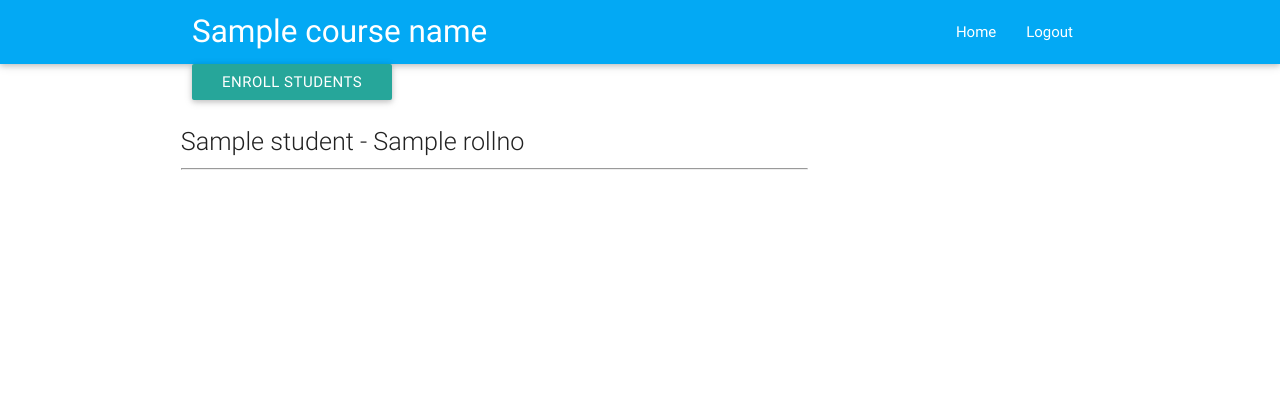
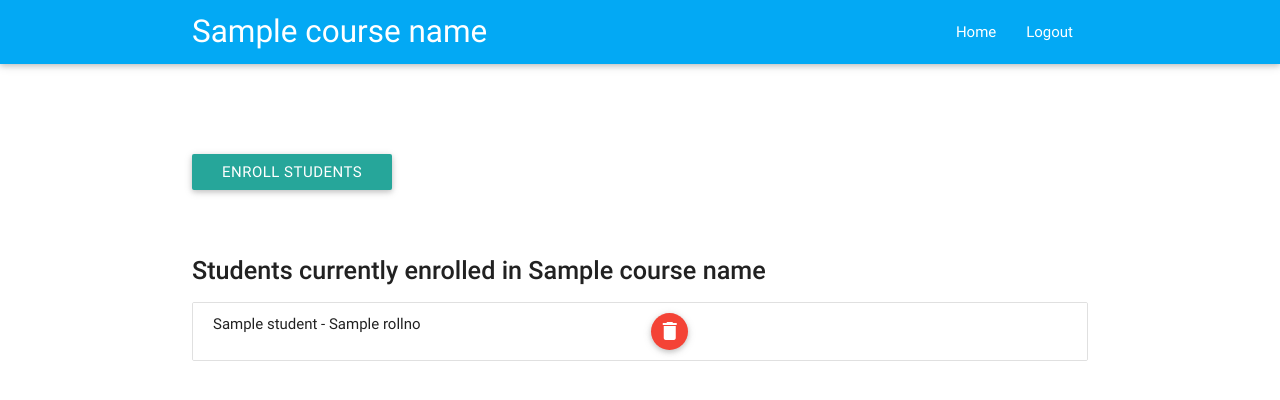
Before and after one commit to vinayakvivek/Feeder, a Django app: template lab10/templates/course-detail.html in a window 1280 px wide. Shown: the top 400 px of the page. Run offline with Django 3.2, Linux system fonts and the light colour scheme; the template is opened without the code that fills it: most values are stand-ins (such as "Sample title", 1, 10 or a date in 2020); parts of the project's set-up code (start-up, migrations or seed data) failed here and were passed over; some libraries are stand-ins or nearby versions.

Commit message:
Updated layout of course detial and courses pages

```diff
--- a/lab10/templates/addcourse.html
+++ b/lab10/templates/addcourse.html
@@ -73,6 +73,10 @@
 
 		    {% endif %}
 
+			<div class="row center-align">
+	            <a href="{% url 'home' %}" class="btn">back to home</a>
+	        </div>
+
 		</div>
 	</div>
 </div>
--- a/lab10/templates/base.html
+++ b/lab10/templates/base.html
@@ -35,6 +35,13 @@
     <!--  Scripts-->
   	<script src="{% static 'js/jquery-2.1.1.min.js' %}"></script>
   	<script src="{% static 'materialize/js/materialize.js' %}"></script>
+
+    <script type="text/javascript">
+      // for tooltips
+      $(document).ready(function(){
+        $('.tooltipped').tooltip({delay: 50});
+      });
+    </script>
   	<script type="text/javascript">
      {% block script %}
      {% endblock %}
--- a/lab10/templates/course-detail.html
+++ b/lab10/templates/course-detail.html
@@ -16,6 +16,8 @@
 
 {% block content %}
 
+	<br><br><br><br>
+
 	<div class="container">
 		<form method="POST" action="{% url 'enroll' %}">
 			{% csrf_token %}
@@ -23,18 +25,31 @@
 			<input type="submit" class="btn" value="Enroll students">
 		</form>
 	</div>
+	<br><br>
+
+	<div class="container">
+		<h3 class="flow-text"><strong>Students currently enrolled in {{ course_name }}</strong></h3>
+		<div class="collection valign">
+			{% for student in students %}
+
+				<div class="collection-item row">
+					<div class="col s12 m6 l6">
+						<span class="left-align">{{ student.name }} - {{ student.rollno }}</span>
+					</div>
+					<div class="col s6 m3 l3">
+						<form method="POST" action="{% url 'enroll' %}">
+							{% csrf_token %}
+							<input type="hidden" name="course_code" value="{{ course_code }}">
+							<input type="hidden" name="student" value="{{ student.rollno }}">
+							<button class="btn-floating tooltipped red" type="submit" name="dismiss" data-position="bottom" data-delay="50" data-tooltip="Remove {{ student.name }} from this class">
+								<i class="material-icons right">delete</i>
+							</button>
+						</form>
+					</div>
+				</div>
+			{% endfor %}
+		</div>
+	</div>
 
 
-	<div class="container">
-	{% for student in students %}
-
-		<div class="container row">
-			<br>
-			<span class="flow-text left-align">{{ student.name }} - {{ student.rollno }}</span>
-			<hr>
-		</div>
-
-	{% endfor %}
-	</div>
-
 {% endblock %}
```
Also changed, not shown: lab10/admin_interface/views.py (+10 -1 lines), lab10/templates/viewcourses.html (+19 -7 lines).
